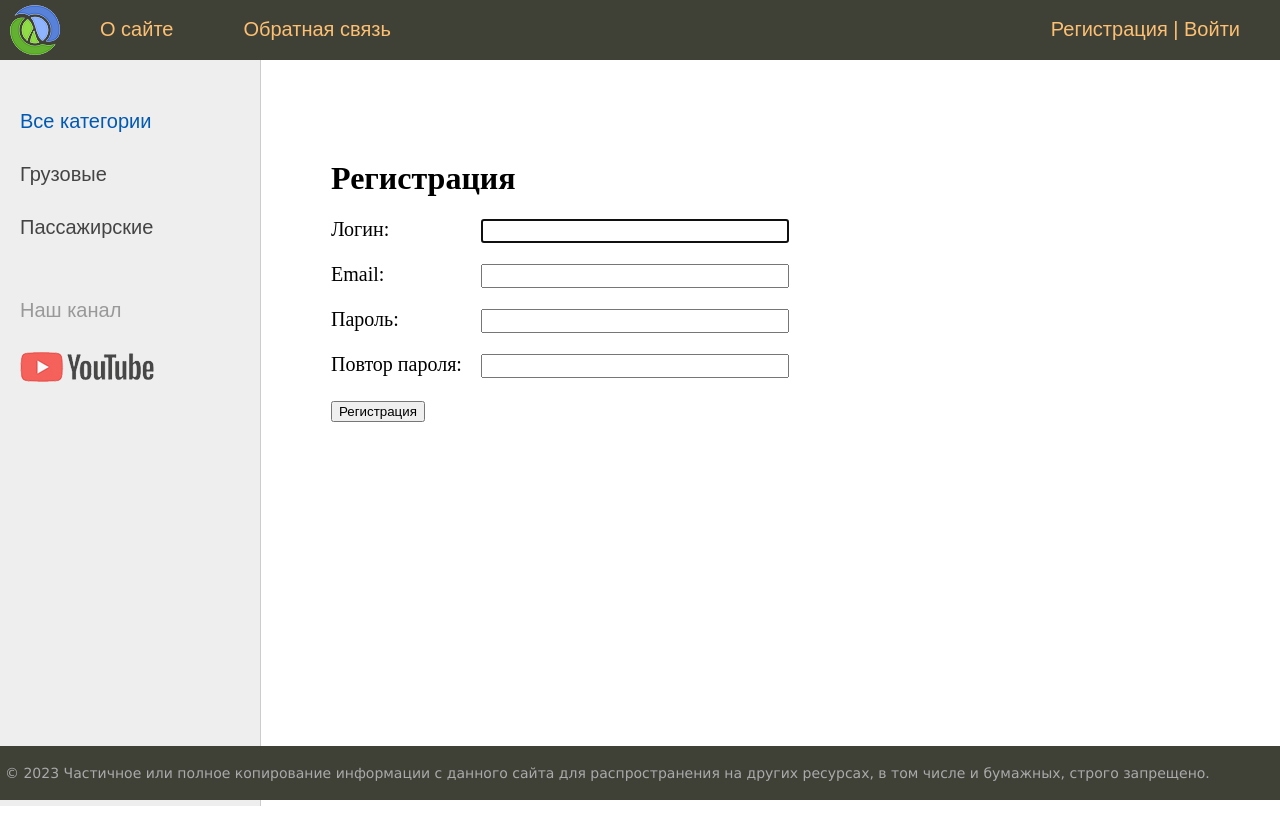
After one commit to KonstantinEvdokimov/djsite, a Django app: page /register/ in a window 1280 px wide. The commit adds this page. Run offline with Django 4.2, Linux system fonts and the light colour scheme; data comes from the database, SQL or seed files in the repository; both versions use the stored data as it was after the commit.

Commit message:
Lesson 19. Adding a User registration form

```diff
--- a/firstsite/wagons/forms.py
+++ b/firstsite/wagons/forms.py
@@ -1,4 +1,6 @@
 from django import forms
+from django.contrib.auth.forms import UserCreationForm
+from django.contrib.auth.models import User
 from django.core.exceptions import ValidationError
 
 from .models import *
@@ -24,3 +26,13 @@ class AddPostForm(forms.ModelForm):
             'title': forms.TextInput(attrs={'class': 'form-input'}),
             'content': forms.Textarea(attrs={'cols': 60, 'rows': 10}),
         }
+
+
+class RegisterUserForm(UserCreationForm):
+    username = forms.CharField(label='Логин', widget=forms.TextInput(attrs={'class': 'form-input'}))
+    email = forms.EmailField(label='Email', widget=forms.EmailInput(attrs={'class': 'form-input'}))
+    password1 = forms.CharField(label='Пароль', widget=forms.PasswordInput(attrs={'class': 'form-input'}))
+    password2 = forms.CharField(label='Повтор пароля', widget=forms.PasswordInput(attrs={'class': 'form-input'}))
+    class Meta:
+        model = User
+        fields = ('username', 'email', 'password1', 'password2')
--- a/firstsite/wagons/templates/wagons/base.html
+++ b/firstsite/wagons/templates/wagons/base.html
@@ -14,15 +14,15 @@
 {% block mainmenu %}
 		<div class="header">
 			<ul id="mainmenu" class="mainmenu">
-			<li class="logo"><a href="{% url 'home' %}"><div class="logo"></div></a></li>
+              <li class="logo"><a href="{% url 'home' %}"><div class="logo"></div></a></li>
 {% for m in menu %}
-	{% if not forloop.last %}
-			<li><a href="{% url m.url_name %}">{{m.title}}</a></li>
-	{% else %}
-			<li class="last"><a href="{% url m.url_name %}">{{m.title}}</a></li>
-	{% endif %}
+              <li><a href="{% url m.url_name %}">{{m.title}}</a></li>
 {% endfor %}
-			</ul>
+              <li class="last">
+              <a href="{% url 'register' %}">Регистрация</a> | <a href="{% url 'login' %}">Войти</a>
+               </li>
+               </ul>
+
 			<div class="clear"></div>
 		</div>
 {% endblock mainmenu %}
--- /dev/null
+++ b/firstsite/wagons/templates/wagons/register.html
@@ -0,0 +1,15 @@
+{% extends 'wagons/base.html' %}
+
+{% block content %}
+<h1>{{title}}</h1>
+
+<form method="post">
+    {% csrf_token %}
+    {% for f in form %}
+<p><label class="form-label" for="{{ f.id_for_label }}">{{f.label}}: </label>{{ f }}</p>
+<div class="form-error">{{ f.errors }}</div>
+{% endfor %}
+    <button type="submit">Регистрация</button>
+</form>
+
+{% endblock %}
--- a/firstsite/wagons/urls.py
+++ b/firstsite/wagons/urls.py
@@ -8,6 +8,7 @@ urlpatterns = [
     path('addpage/', AddPage.as_view(), name='add_page'),
     path('contact/', contact, name='contact'),
     path('login/', login, name='login'),
+    path('register/', RegisterUser.as_view(), name='register'),
     path('post/<slug:post_slug>/', ShowPost.as_view(), name='post'),
     path('category/<slug:cat_slug>/', WagonsCategory.as_view(), name='category'),
 ]
--- a/firstsite/wagons/utils.py
+++ b/firstsite/wagons/utils.py
@@ -5,7 +5,6 @@ from .models import *
 menu = [{'title': "О сайте", 'url_name': 'about'},
         {'title': "Добавить статью", 'url_name': 'add_page'},
         {'title': "Обратная связь", 'url_name': 'contact'},
-        {'title': "Войти", 'url_name': 'login'}
         ]
 
 
--- a/firstsite/wagons/views.py
+++ b/firstsite/wagons/views.py
@@ -79,3 +79,14 @@ class ShowPost(DataMixin, DetailView):
 
 def page_not_found(request, exception):
     return HttpResponseNotFound('<h1>Жаль! Страница не найдена</h1>')
+
+
+class RegisterUser(DataMixin, CreateView):
+    form_class = RegisterUserForm
+    template_name = 'wagons/register.html'
+    success_url = reverse_lazy('login')
+
+    def get_context_data(self, *, object_list=None, **kwargs):
+        context = super().get_context_data(**kwargs)
+        c_def = self.get_user_context(title="Регистрация")
+        return dict(list(context.items()) + list(c_def.items()))
```
Also changed, not shown: firstsite/db.sqlite3.
